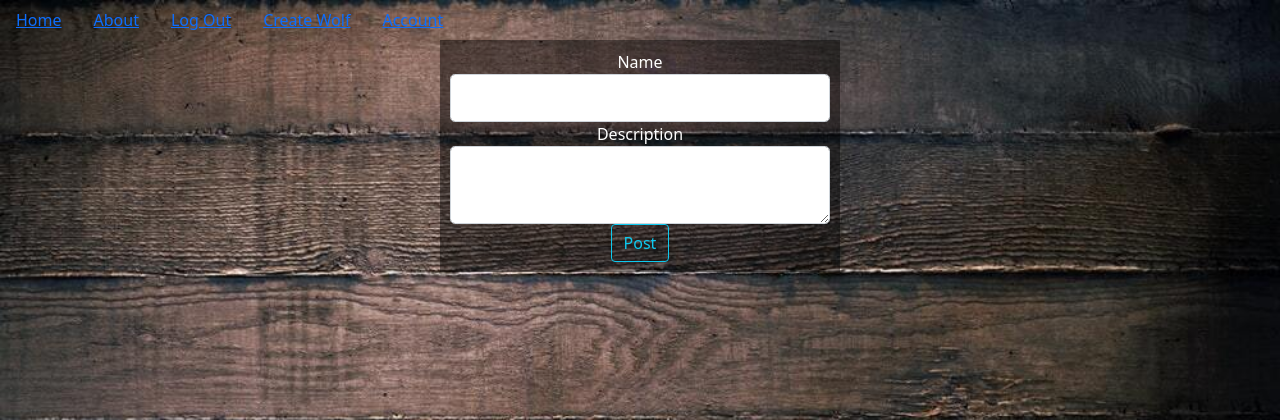
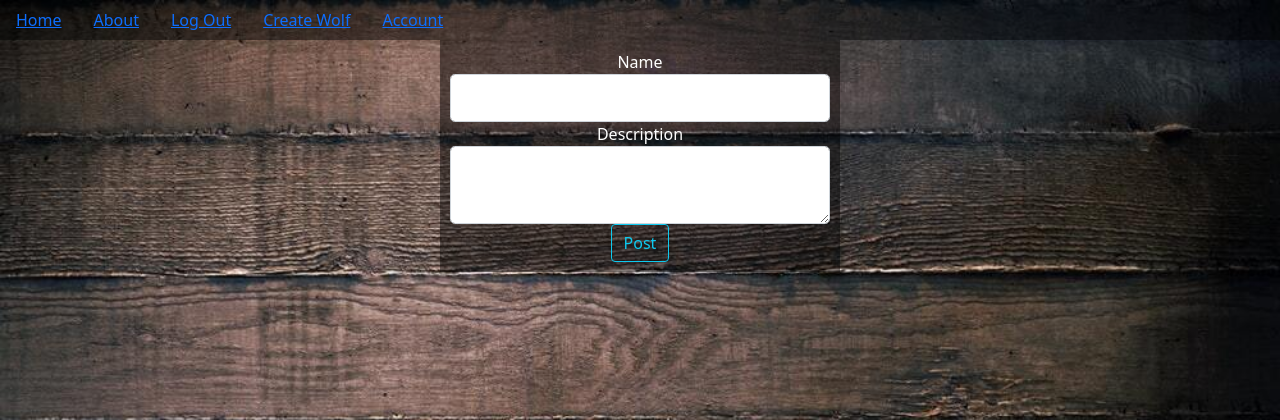
Before and after one commit to wolfsige/Collector, a Flask app: page /create in a window 1280 px wide. Shown: the top 420 px of the page. Run offline with Flask 2, Linux system fonts and the light colour scheme; the visitor is signed in with stand-in values (Sample User, id 1).

Commit message:
add nav CSS

```diff
--- /dev/null
+++ b/myapp/static/nav.css
@@ -0,0 +1,3 @@
+ul.nav{
+  background-color: rgba(0, 0, 0, .45);
+}
--- a/myapp/templates/base.html
+++ b/myapp/templates/base.html
@@ -3,6 +3,7 @@
 <head>
     <link href="https://cdn.jsdelivr.net/npm/bootstrap@5.1.3/dist/css/bootstrap.min.css" rel="stylesheet" integrity="sha384-1BmE4kWBq78iYhFldvKuhfTAU6auU8tT94WrHftjDbrCEXSU1oBoqyl2QvZ6jIW3" crossorigin="anonymous">
     <link rel="stylesheet" href="../static/bodybacground.css">
+    <link rel="stylesheet" href="../static/nav.css">
     <script defer src="https://cdn.jsdelivr.net/npm/bootstrap@5.1.3/dist/js/bootstrap.bundle.min.js" integrity="sha384-ka7Sk0Gln4gmtz2MlQnikT1wXgYsOg+OMhuP+IlRH9sENBO0LRn5q+8nbTov4+1p" crossorigin="anonymous"></script>
     <meta charset="UTF-8">
     <meta http-equiv="X-UA-Compatible" content="IE=edge">
```
